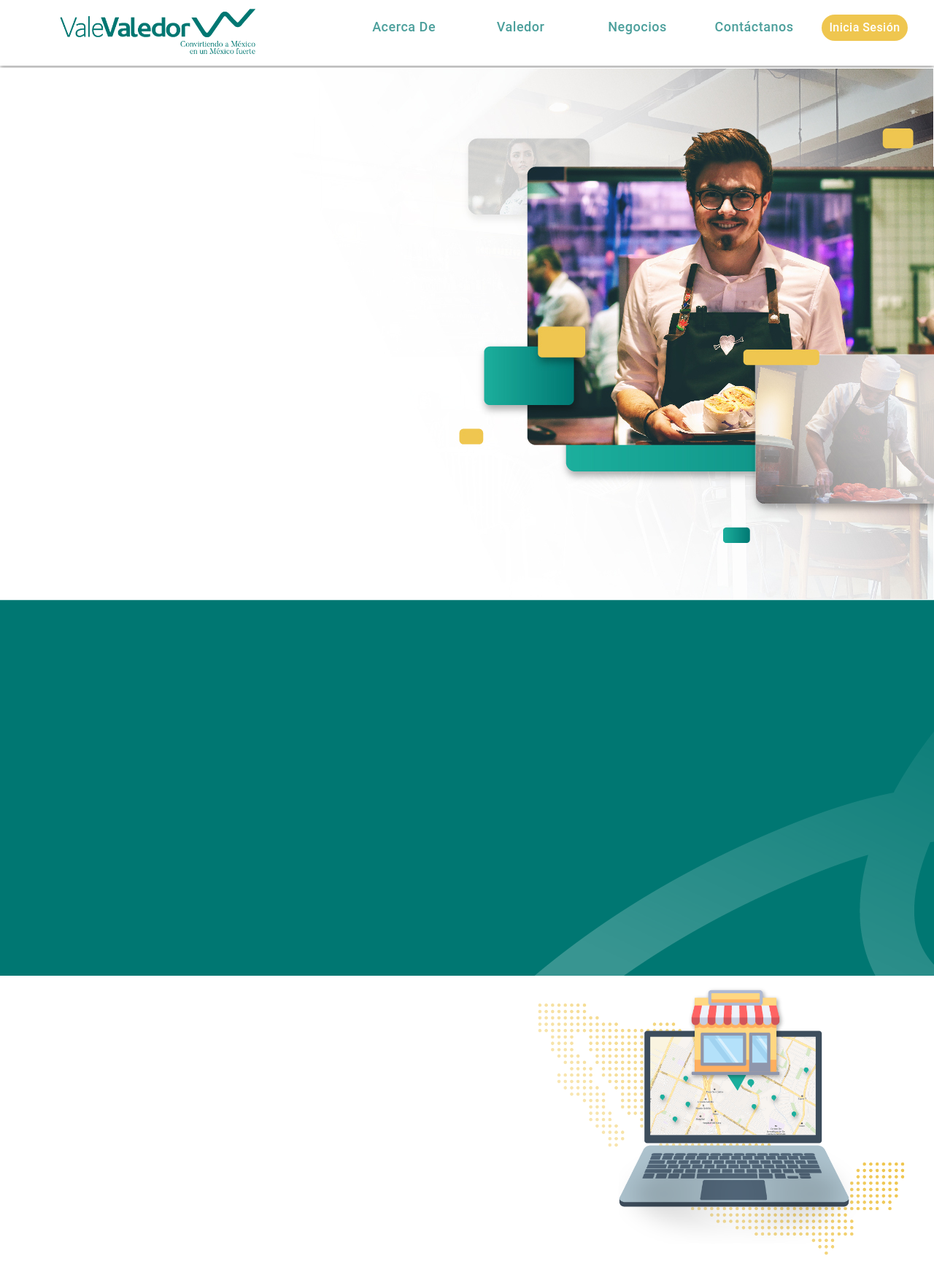
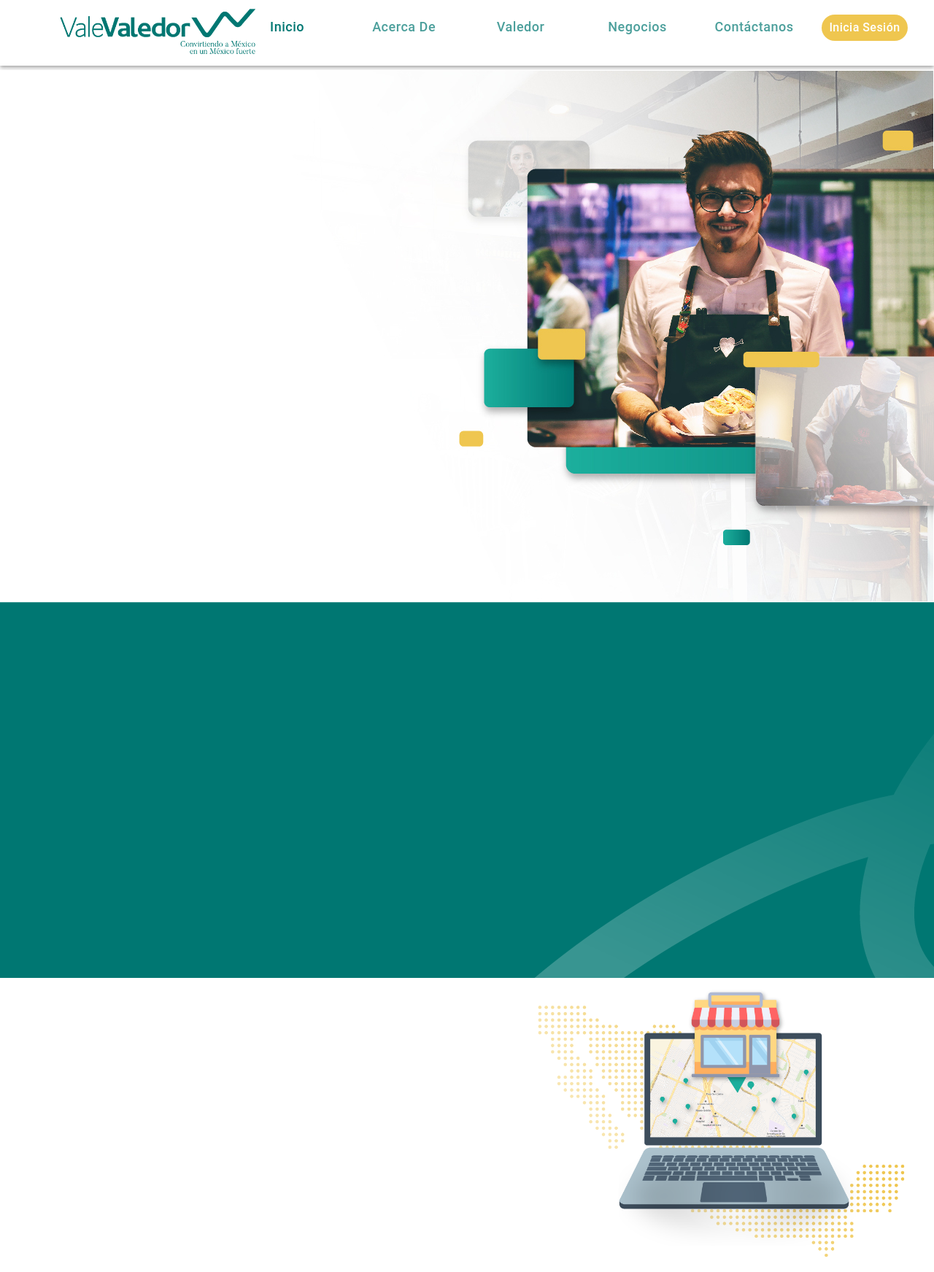
Before and after one commit to DavidEmmanuel22/vale, a React (Create React App) app: page /inicio in a window 1280 px wide. Shown: the top 1743 px of the page at 73% size. Built offline with nearby package versions, Linux system fonts and the light colour scheme.

Commit message:
edit styles,pages

```diff
--- a/src/pages/Home/Home.js
+++ b/src/pages/Home/Home.js
@@ -3,15 +3,13 @@ import { ThemeProvider } from '@material-ui/core/styles'
 import { Tabs, Tab, AppBar, Button } from '@material-ui/core'
 import Login from 'pages/Login/Login'
 import PopUp from 'components/Dialog/PopUp'
+import Inicio from 'pages/Inicio/Inicio'
 import ContactUs from 'pages/ContactUs/Contact'
 import AboutUs from 'pages/AboutUs/AboutUs'
 import Business from 'pages/Business/Business'
 import Valedor from 'pages/Valedor/Valedor'
 import StylesTheme from './StylesTheme'
 import Logo from 'images/logo-appbar.png'
-import Green from 'images/valedor-green.png'
-import Map from 'images/location-map.png'
-import Hero from 'images/valedor-hero.jpg'
 import Styles from './Styles'
 
 const Home = (props) => {
@@ -21,17 +19,19 @@ const Home = (props) => {
   const { page } = params
 
   const tabNameToIndex = {
-    0: 'about',
-    1: 'valedor',
-    2: 'negocio',
-    3: 'contáctanos'
+    0: 'inicio',
+    1: 'about',
+    2: 'valedor',
+    3: 'negocio',
+    4: 'contáctanos'
   }
 
   const indexToTabName = {
-    about: 0,
-    valedor: 1,
-    negocio: 2,
-    contáctanos: 3
+    inicio: 0,
+    about: 1,
+    valedor: 2,
+    negocio: 3,
+    contáctanos: 4
   }
 
   const [selectedTab, setSelectedTab] = React.useState(indexToTabName[page])
@@ -54,10 +54,11 @@ const Home = (props) => {
             onChange={handleChange}
             indicatorColor="primary"
           >
-            <Tab value={0} label="Acerca de" />
-            <Tab value={1} label="Valedor" />
-            <Tab value={2} label="Negocios" />
-            <Tab value={3} label="Contáctanos" />
+            <Tab value={0} label="Inicio" />
+            <Tab value={1} label="Acerca de" />
+            <Tab value={2} label="Valedor" />
+            <Tab value={3} label="Negocios" />
+            <Tab value={4} label="Contáctanos" />
           </Tabs>
         </AppBar>
         <Button
@@ -68,29 +69,15 @@ const Home = (props) => {
           Inicia Sesión
         </Button>
       </ThemeProvider>
-      {selectedTab === 0 && <AboutUs />}
-      {selectedTab === 1 && <Valedor />}
-      {selectedTab === 2 && <Business />}
-      {selectedTab === 3 && <ContactUs />}
+      {selectedTab === 0 && <Inicio />}
+      {selectedTab === 1 && <AboutUs />}
+      {selectedTab === 2 && <Valedor />}
+      {selectedTab === 3 && <Business />}
+      {selectedTab === 4 && <ContactUs />}
       <div>
         <PopUp openDialog={openDialog} setOpenDialog={setOpenDialog}>
           <Login />
         </PopUp>
-      </div>
-      <div className={classes.ContentHero}>
-        <img className={classes.ImageHero} src={Hero} alt="Hero"></img>
-      </div>
-      <div>
-        <div>
-          <img src={Green} alt="logo"></img>
-        </div>
-        <div></div>
-      </div>
-      <div className={classes.ContentMap}>
-        <div></div>
-        <div className={classes.LocationMap}>
-          <img className={classes.ImageMap} src={Map} alt="Map"></img>
-        </div>
       </div>
     </div>
   )
--- a/src/pages/Home/Styles.js
+++ b/src/pages/Home/Styles.js
@@ -40,7 +40,7 @@ const Styles = makeStyles(() => ({
     justifyContent: 'flex-end'
   },
   ImageHero: {
-    marginTop: '3px'
+    marginTop: '6px'
   },
   ContentMap: {
     display: 'flex'
--- a/src/pages/Inicio/Inicio.js
+++ b/src/pages/Inicio/Inicio.js
@@ -1,6 +1,30 @@
 import React from 'react'
+import Green from 'images/valedor-green.png'
+import Map from 'images/location-map.png'
+import Hero from 'images/valedor-hero.jpg'
+import Styles from './Styles'
 
 const Inicio = () => {
-  return <div></div>
+  const classes = Styles()
+
+  return (
+    <div>
+      <div className={classes.ContentHero}>
+        <img className={classes.ImageHero} src={Hero} alt="Hero"></img>
+      </div>
+      <div>
+        <div>
+          <img src={Green} alt="logo"></img>
+        </div>
+        <div></div>
+      </div>
+      <div className={classes.ContentMap}>
+        <div></div>
+        <div className={classes.LocationMap}>
+          <img className={classes.ImageMap} src={Map} alt="Map"></img>
+        </div>
+      </div>
+    </div>
+  )
 }
 export default Inicio
--- /dev/null
+++ b/src/pages/Inicio/Styles.js
@@ -0,0 +1,24 @@
+import { makeStyles } from '@material-ui/core/styles'
+
+const Styles = makeStyles(() => ({
+  ContentHero: {
+    display: 'flex',
+    justifyContent: 'flex-end'
+  },
+  ImageHero: {
+    marginTop: '6px'
+  },
+  ContentMap: {
+    display: 'flex'
+  },
+  LocationMap: {
+    width: '60%',
+    position: 'absolute',
+    left: '55%'
+  },
+  ImageMap: {
+    width: '70%'
+  }
+}))
+
+export default Styles
```
